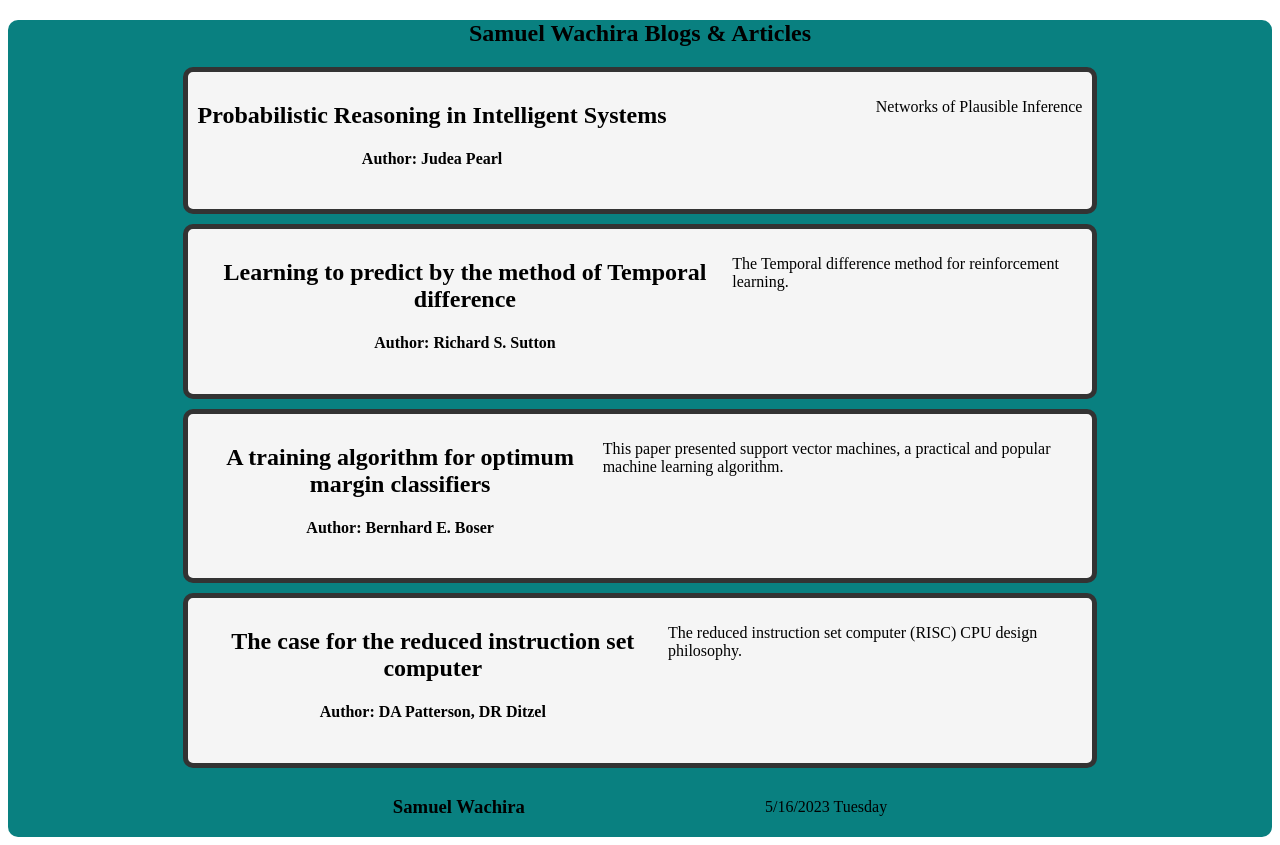
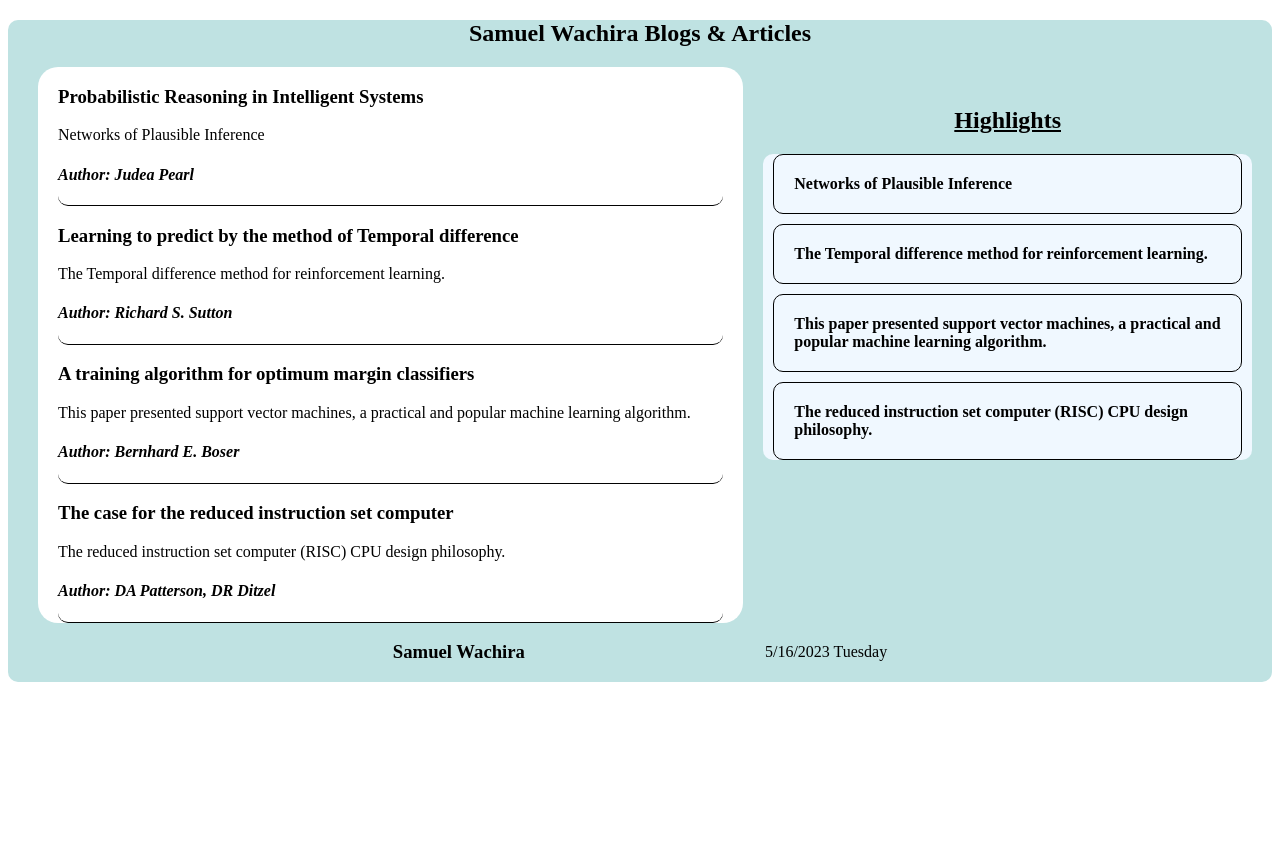
Before and after one commit to Leader254/Blog-Site, a React (Vite) app: page / in a window 1280 px wide. After the commit the page ends 800 px from the top, so only its background shows below. Built offline with nearby package versions, Linux system fonts and the light colour scheme.

Commit message:
final product

```diff
--- a/src/App.css
+++ b/src/App.css
@@ -4,7 +4,7 @@
   margin: 0 auto;
   /* padding: 2rem; */
   text-align: center;
-  background-color: rgb(9, 128, 128);
+  background-color: rgb(191, 226, 226);
   border-radius: 10px;
 
 }
--- a/src/App.jsx
+++ b/src/App.jsx
@@ -3,10 +3,12 @@ import React, { useState } from 'react'
 import './App.css'
 import Blogs from './components/Blogs'
 import Footer from './components/Footer'
+import Navbar from './components/Navbar'
 
 function App() {
   return (
     <>
+      <Navbar />
       <Blogs />
       <Footer />
     </>
--- a/src/components/Blogs.css
+++ b/src/components/Blogs.css
@@ -1,37 +1,40 @@
-  .blog {
+   .main-div{
     display: flex;
     flex-direction: row;
-    justify-content: space-between;
-    padding: 0 5px;
-    width: 70%;
-    background-color: #f5f5f5;
+   }
+   .main-content{
+    background-color: white;
+    margin-left: 30px;
+    color: black;
+    border-radius: 20px;
+    width: 85%;
+   }
+   .blog{
+    border-bottom: 1px solid rgb(2, 2, 2) ;
     border-radius: 10px;
-    row-gap: 10px;
-    margin: 0 auto;
-    padding: 2rem;
-  }
+    margin: auto 20px;
+    /* align-items: left; */
+    text-align: left;
+   }
+   .blog h4{
+    font-style: italic;
+   }
+   .main-aside{
+    text-align: left;
+    padding: 20px;
 
-  .blog-title h2, .blog-title h3 {
-    display: block;
-    font-size: 1.5em;
-    align-items: flex-start;
-    margin-block-start: 0.83em;
-    margin-block-end: 0.83em;
-    margin-inline-start: 0px;
-    margin-inline-end: 0px;
-    font-weight: bold;
-  }
-
-  .blog {
-    border: 5px solid #333;
-    padding: 10px;
-    margin-bottom: 10px;
-  }
-
-  .blog-title {
-    margin-bottom: 10px;
-  }
-
-  .author-content p {
-    text-align: left;
-  }
+   }
+   .blog-title{
+    background-color: aliceblue;
+    border-radius: 10px;
+   }
+   .blog-title h4{
+    padding: 20px;
+    border: 1px solid rgb(0, 0, 0);
+    border-radius: 10px;
+    margin: 10px;
+   }
+   .main-aside h2{
+    text-align: center;
+    text-decoration: underline;
+   }
--- a/src/components/Blogs.jsx
+++ b/src/components/Blogs.jsx
@@ -34,7 +34,7 @@ export default function Blogs() {
   return (
     <>
     <h2>Samuel Wachira Blogs & Articles</h2>
-    <div className='main-div'>
+    {/* <div className='main-div'>
       {blogs.map((blog) => (
         <div className="blog" key={blog.id}>
           <div className="blog-title">
@@ -46,6 +46,30 @@ export default function Blogs() {
           </div>
         </div>
       ))}
+    </div> */}
+    <div className="main-div">
+        <div className="main-content">
+            {
+                blogs.map((blog,index) =>{
+                    return(
+                        <div className="blog" key={index}>
+                            <h3>{blog.title}</h3>
+                            <p>{blog.content}</p>
+                            <h4>{blog.author}</h4>
+                        </div>
+                    )
+                })
+            }
+        </div>
+        <div className="main-aside">
+          <h2>Highlights</h2>
+          <div className="blog-title">
+          {blogs.map((blog, index) => (
+            <div key={index}><h4>{blog.content}</h4></div>
+          ))}
+          </div>
+
+        </div>
     </div>
     </>
   );
--- /dev/null
+++ b/src/components/Navbar.jsx
@@ -0,0 +1,7 @@
+function Navbar() {
+  return (
+    <div></div>
+  )
+}
+
+export default Navbar
```
